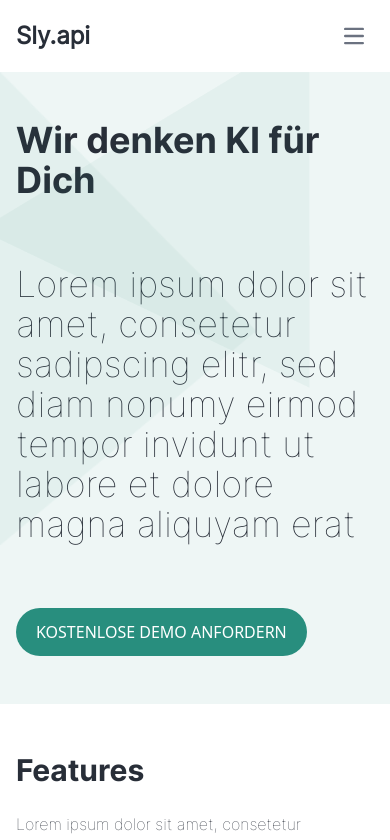
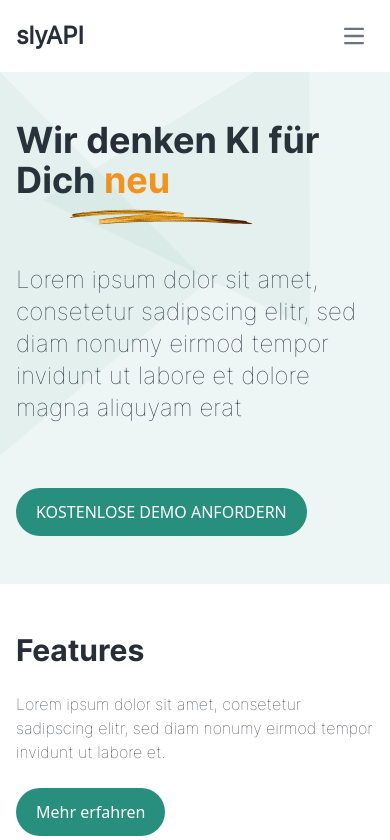
Before and after one commit to CivanErbay/kpbara, a Nuxt app: page / in a window 390 px wide. Shown: the top 840 px of the page. Built offline with nearby package versions, Linux system fonts and the light colour scheme.

Commit message:
Finish mobile stying

```diff
--- a/components/Footer.vue
+++ b/components/Footer.vue
@@ -1,37 +1,50 @@
 <template>
-  <div class="relative bg-heroBg bg-cover bg-center px-4 md:px-24 pt-32 pb-24">
+  <div
+    class="relative bg-heroBg bg-cover bg-center px-4 md:px-24 pt-32 pb-24 mt-12 md:mt-0"
+  >
     <div class="container mx-auto">
       <img
-        class="absolute top-0 left-0 h-3/4 -z-10"
+        class="absolute top-0 left-0 h-1/2 md:h-3/4 -z-10"
         src="../assets/images/Rectangle_5.png"
         alt=""
       />
       <img
-        class="absolute bottom-20 right-20 h-1/2 transform rotate-90 -z-10"
+        class="absolute bottom-1 md:bottom-20 -right-3 md:right-20 h-1/3 md:h-1/2 transform rotate-90 -z-10"
         src="../assets/images/Rectangle_8.png"
         alt=""
       />
       <div class="flex flex-wrap flex-row">
-        <div class="flex flex-col w-4/5 mb-8 lg:w-1/3 pr-0 sm:pr-12 lg:pr-24">
-          <h2 class="text-3xl font-interbold">Sly.api</h2>
+        <div
+          class="flex flex-col w-4/5 mb-8 lg:w-1/3 pr-0 sm:pr-12 lg:pr-24"
+        >
+          <h2 class="text-3xl font-interbold">slyAPI</h2>
           <p class="font-interthin mt-8">
-            Lorem ipsum dolor sit amet, consetetur sadipscing elitr, sed diam
-            nonumy eirmod tempor invidunt ut labore et dolore magna aliquyam
-            erat, sed diam voluptua. At vero eos et accusam et justo duo dolores
-            et ea rebum. Stet clita kasd gubergren
+            Lorem ipsum dolor sit amet, consetetur sadipscing elitr,
+            sed diam nonumy eirmod tempor invidunt ut labore et dolore
+            magna aliquyam erat, sed diam voluptua. At vero eos et
+            accusam et justo duo dolores et ea rebum. Stet clita kasd
+            gubergren
           </p>
         </div>
-        <div class="flex flex-col w-1/2 mb-8 lg:w-1/6 order-last lg:order-none">
+        <div
+          class="flex flex-col w-1/2 mb-8 lg:w-1/6 order-last lg:order-none"
+        >
           <a href="" class="font-interbold mb-8">Links</a>
           <a href="" class="font-interthin mb-4">Features</a>
-          <a href="" class="font-interthin mb-4">Wie es funktioniert</a>
+          <a href="" class="font-interthin mb-4"
+            >Wie es funktioniert</a
+          >
           <a href="" class="font-interthin mb-4">Über uns</a>
           <a href="" class="font-interthin">Kostenlose Demo</a>
         </div>
-        <div class="flex flex-col mb-8 w-1/2 lg:w-1/6 order-last lg:order-none">
+        <div
+          class="flex flex-col mb-8 w-1/2 lg:w-1/6 order-last lg:order-none"
+        >
           <a href="" class="font-interbold mb-8">Unternehmen</a>
           <a href="" class="font-interthin mb-4">AGB</a>
-          <a href="" class="font-interthin mb-4">Datenschutzerklärung</a>
+          <a href="" class="font-interthin mb-4"
+            >Datenschutzerklärung</a
+          >
           <a href="" class="font-interthin mb-4">Kontakt</a>
           <a href="" class="font-interthin mb-4">Impressum</a>
         </div>
@@ -40,8 +53,8 @@
             Du willst keine News mehr verpassen?
           </p>
           <p class="font-interthin">
-            Wir informieren dich über Aktionen und exklusive Angebote sowie neue
-            Lehrmaterialien.
+            Wir informieren dich über Aktionen und exklusive Angebote
+            sowie neue Lehrmaterialien.
           </p>
 
           <div class="relative mt-12">
@@ -79,7 +92,9 @@
       </div>
     </div>
   </div>
-  <small class="mx-auto opacity-50 w-full">apibara 2024</small>
+  <div class="flex justify-center opacity-50 w-full my-2">
+    <small>slyapi.com 2024</small>
+  </div>
 </template>
 
 <script setup></script>
--- a/components/Hero.vue
+++ b/components/Hero.vue
@@ -17,11 +17,11 @@
           <p class="text-4xl md:text-6xl bold font-interbold md:w-[500px]">
             Wir denken KI für Dich
             <span
-              class="text-[#FB951C] hidden md:block after:content-heroUnderline after:inline-block after:w-8 after:absolute after:left-[300px] after:top-[230px]"
+              class="text-[#FB951C] after:content-heroUnderline after:inline-block after:w-8 after:absolute after:left-[50px] after:top-[121px] md:after:left-[300px] md:after:top-[230px]"
               >neu</span
             >
           </p>
-          <p class="font-interthin text-4xl md:w-[650px] mt-16">
+          <p class="font-interthin text-2xl md:text-4xl md:w-[650px] mt-16">
             Lorem ipsum dolor sit amet, consetetur sadipscing elitr, sed diam
             nonumy eirmod tempor invidunt ut labore et dolore magna aliquyam
             erat
--- a/components/InfoSlider.vue
+++ b/components/InfoSlider.vue
@@ -1,5 +1,5 @@
 <template>
-  <div class="py-12 relative px-4 lg:p-24 flex flex-col xl:flex-row">
+  <div class="pb-12 -ml-3 md:ml-0 relative px-4 lg:p-24 flex flex-col xl:flex-row">
     <img
       class="hidden xl:block w-[300px] md:w-[500px] h-full"
       src="../assets/images/person_3.png"
@@ -7,12 +7,12 @@
     />
     <div class="relative xl:ml-12">
       <img
-        class="w-[300px] md:w-[500px]"
+        class="w-[345px] md:w-[500px]"
         src="../assets/images/person_4.png"
         alt=""
       />
       <img
-        class="w-[300px] md:w-[500px] absolute left-0 top-0"
+        class="w-[345px] md:w-[500px] absolute left-0 top-0"
         src="../assets/images/gradient.png"
         alt=""
       />
@@ -25,7 +25,7 @@
               <h1 class="text-2xl font-interbold text-left">
                 {{ slide.headline }}
               </h1>
-              <p class="font-interthin text-left my-3">{{ slide.content }}</p>
+              <p class="font-interthin text-left mx-3 my-3">{{ slide.content }}</p>
             </div>
           </slide>
 
--- a/components/Navbar.vue
+++ b/components/Navbar.vue
@@ -14,7 +14,7 @@
           alt="Flowbite Logo"
         /> -->
         <span class="self-center text-2xl font-semibold whitespace-nowrap"
-          >Sly.api</span
+          >slyAPI</span
         >
       </a>
       <button
```
